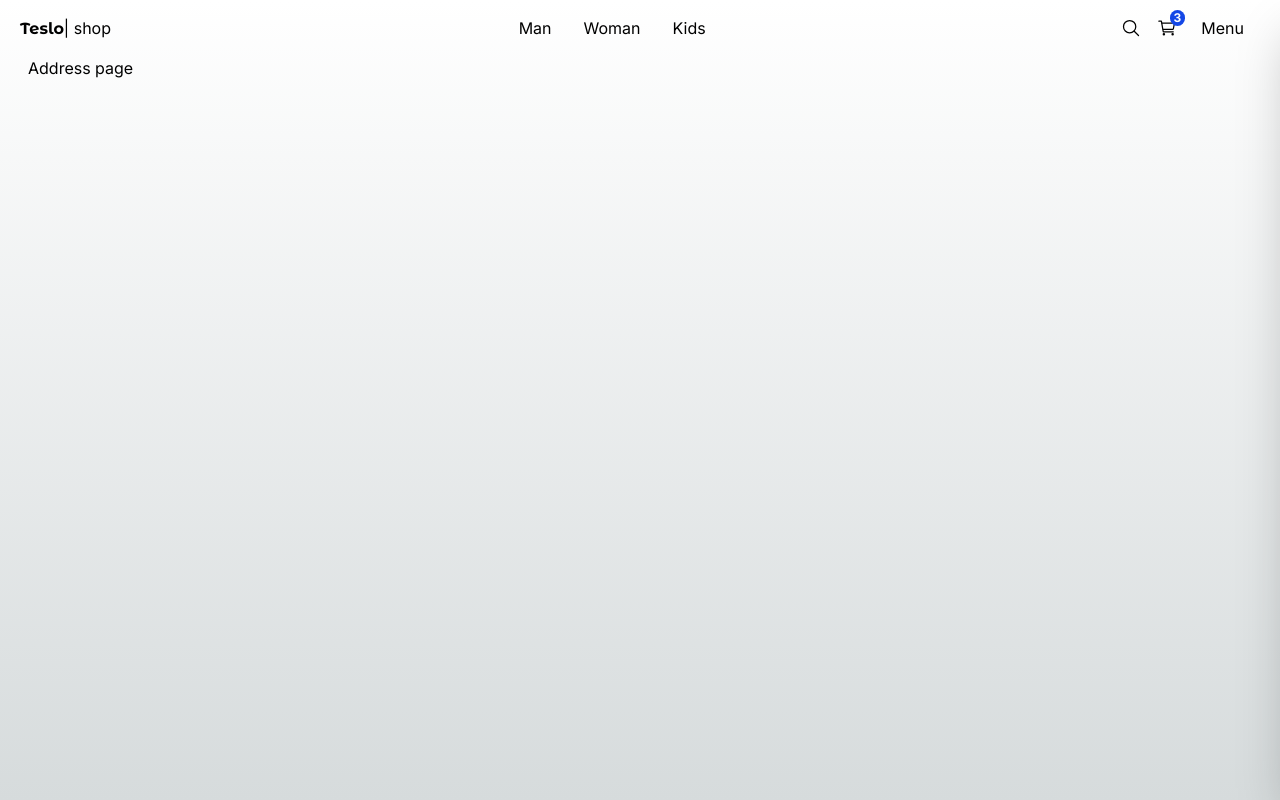
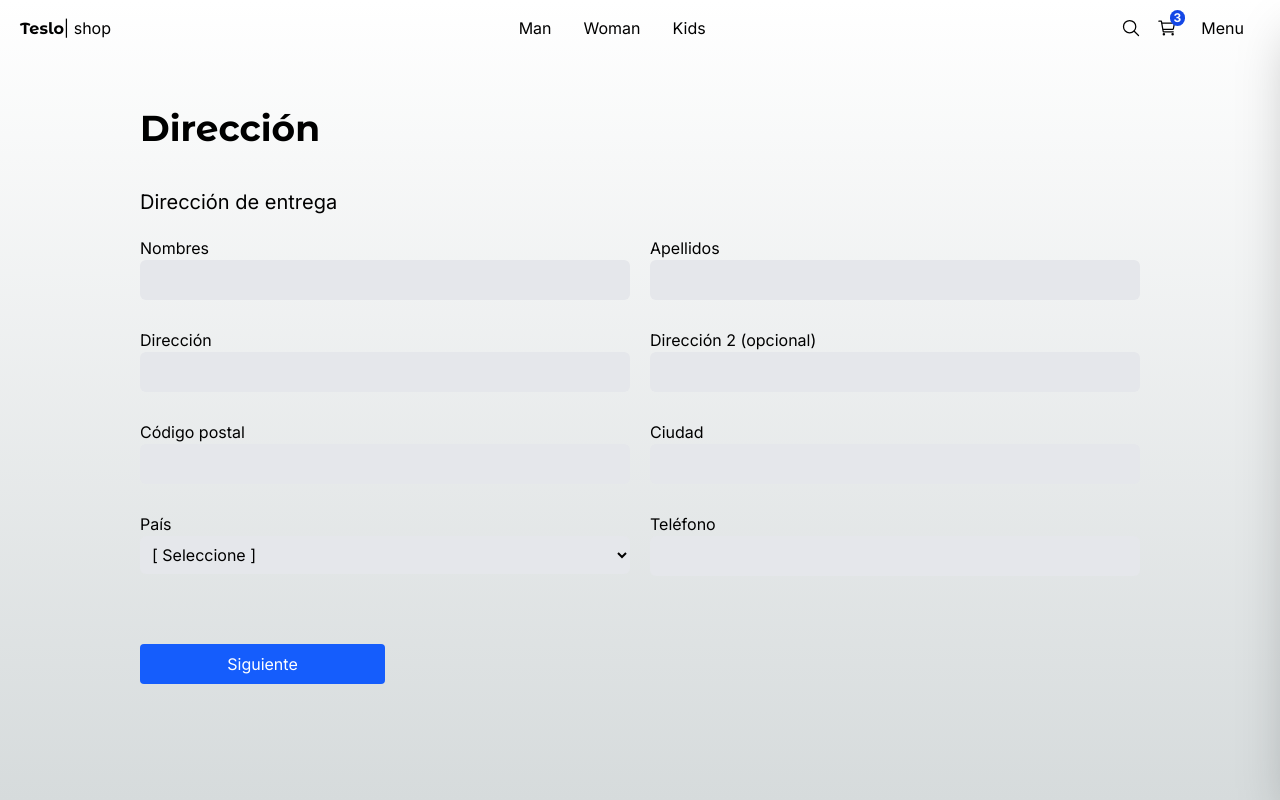
Before and after one commit to Fer-Mig-Agus/NextJsCurso-TesloShop, a Next.js app: page /checkout/address in a window 1280 px wide. Built offline with nearby package versions, Linux system fonts and the light colour scheme.

Commit message:
Se agrego el checkout addresss

```diff
--- a/src/app/(shop)/cart/page.tsx
+++ b/src/app/(shop)/cart/page.tsx
@@ -62,7 +62,7 @@
               <span className="text-right">3 Items</span>
               <span>Subtotal</span>
               <span className="text-right">$ 100</span>
-              <span>Impuestos</span>
+              <span>Taxes</span>
               <span className="text-right">$ 100</span>
               <span className="mt-5 text-2xl">Total:</span>
               <span className="mt-5 text-2xl text-right">3 Items</span>
--- a/src/app/(shop)/checkout/address/page.tsx
+++ b/src/app/(shop)/checkout/address/page.tsx
@@ -1,11 +1,68 @@
-import React from 'react'
+import { Title } from "@/components";
+import Link from "next/link";
 
 const Address = () => {
   return (
-    <div>
-      <h1>Address page</h1>
+    <div className="flex flex-col sm:justify-center sm:items-center mb-72 px-10 sm:px-0">
+      <div className="w-full  xl:w-[1000px] flex flex-col justify-center text-left">
+        <Title title="Dirección" subtitle="Dirección de entrega" />
+
+        <div className="grid grid-cols-1 gap-2 sm:gap-5 sm:grid-cols-2">
+          <div className="flex flex-col mb-2">
+            <span>Nombres</span>
+            <input type="text" className="p-2 rounded-md bg-gray-200" />
+          </div>
+
+          <div className="flex flex-col mb-2">
+            <span>Apellidos</span>
+            <input type="text" className="p-2  rounded-md bg-gray-200" />
+          </div>
+
+          <div className="flex flex-col mb-2">
+            <span>Dirección</span>
+            <input type="text" className="p-2  rounded-md bg-gray-200" />
+          </div>
+
+          <div className="flex flex-col mb-2">
+            <span>Dirección 2 (opcional)</span>
+            <input type="text" className="p-2  rounded-md bg-gray-200" />
+          </div>
+
+          <div className="flex flex-col mb-2">
+            <span>Código postal</span>
+            <input type="text" className="p-2  rounded-md bg-gray-200" />
+          </div>
+
+          <div className="flex flex-col mb-2">
+            <span>Ciudad</span>
+            <input type="text" className="p-2  rounded-md bg-gray-200" />
+          </div>
+
+          <div className="flex flex-col mb-2">
+            <span>País</span>
+            <select className="p-2  rounded-md bg-gray-200">
+              <option value="">[ Seleccione ]</option>
+              <option value="CRI">Costa Rica</option>
+            </select>
+          </div>
+
+          <div className="flex flex-col mb-2">
+            <span>Teléfono</span>
+            <input type="text" className="p-2  rounded-md bg-gray-200" />
+          </div>
+
+          <div className="flex flex-col mb-2 sm:mt-10">
+            <Link
+              href="/checkout"
+              className="btn-primary flex w-full sm:w-1/2 justify-center "
+            >
+              Siguiente
+            </Link>
+          </div>
+        </div>
+      </div>
     </div>
-  )
-}
+  );
+};
 
-export default Address
+export default Address;
```
